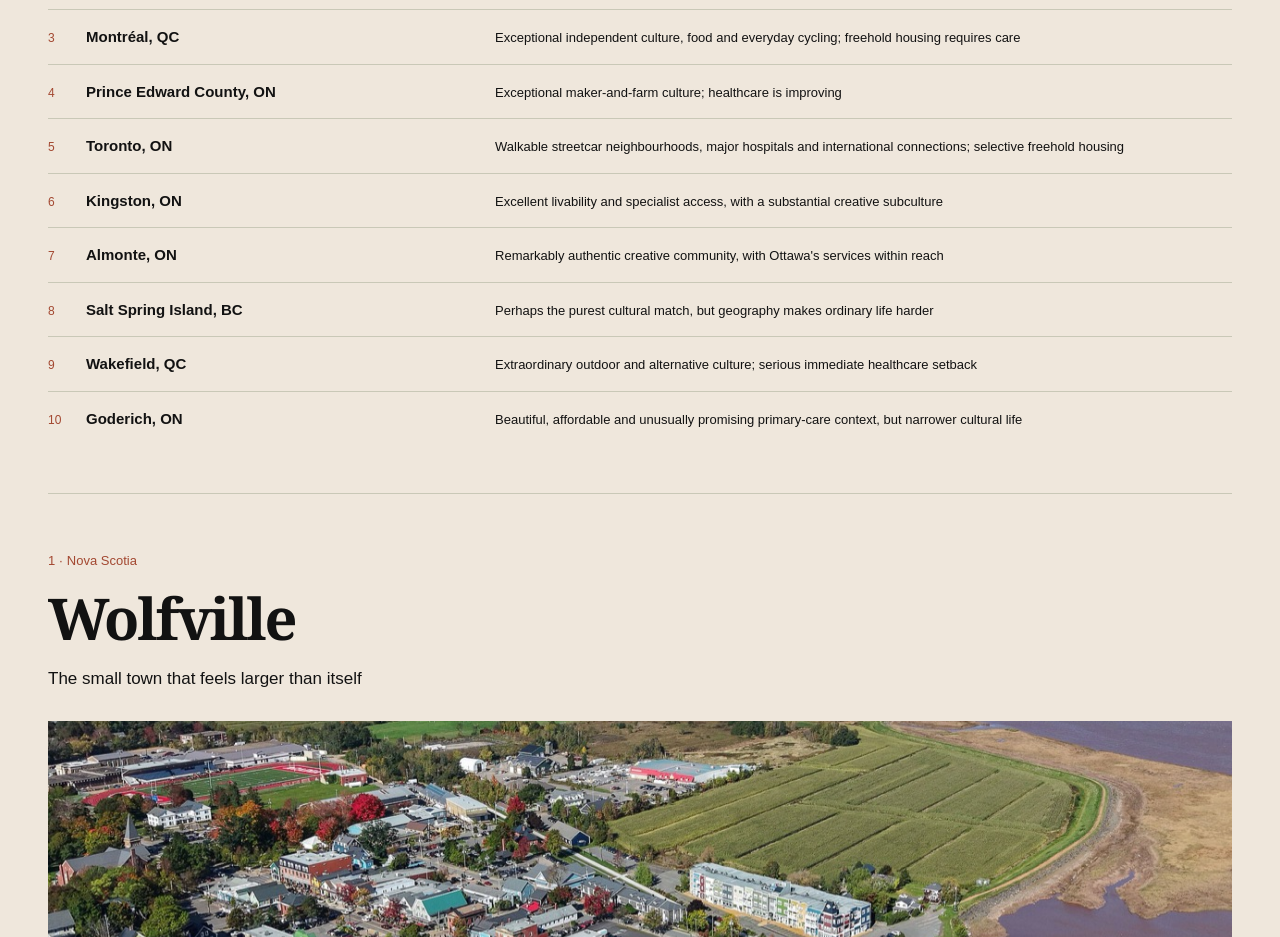
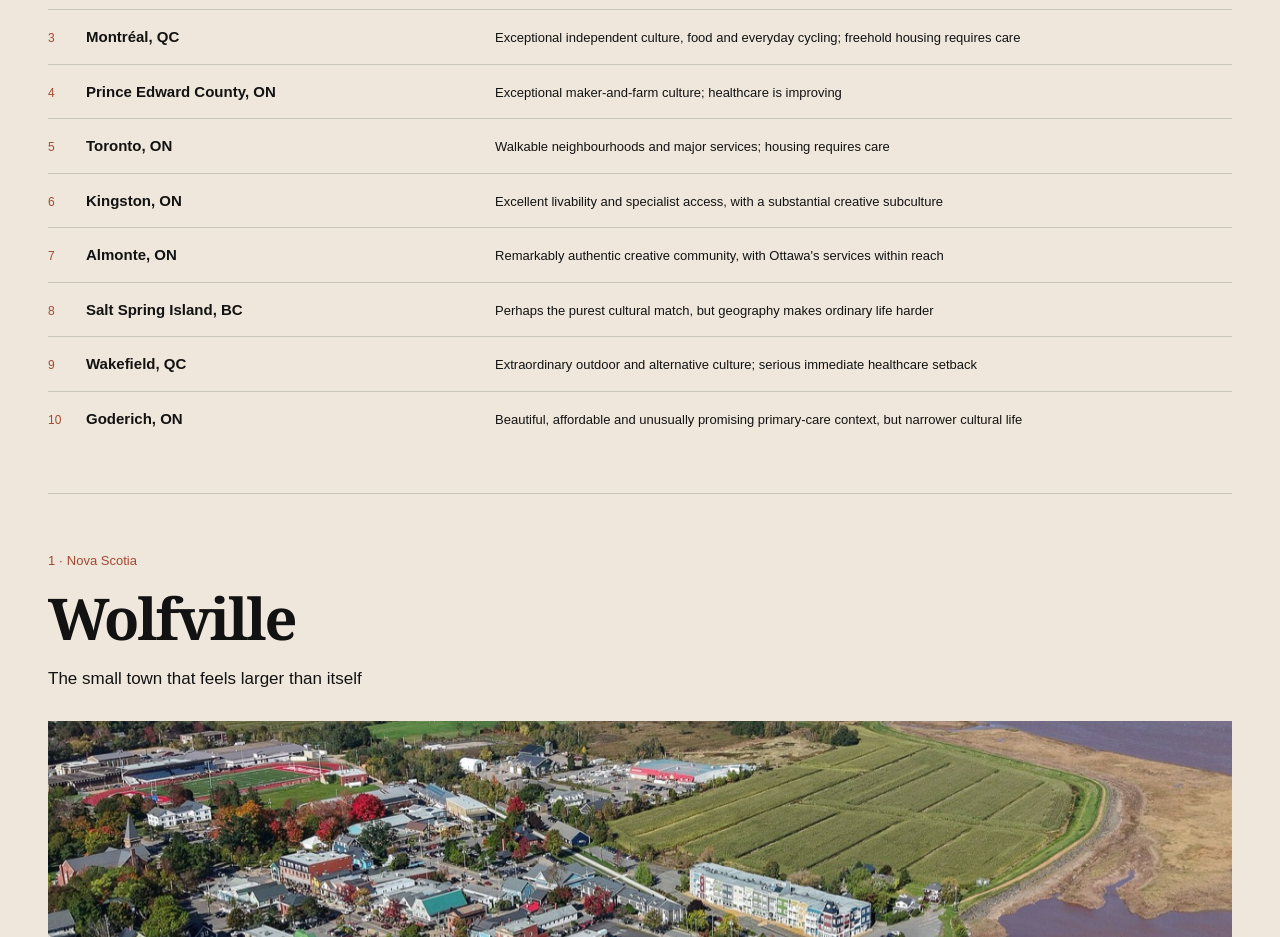
Before and after one commit to saadasif/AsifEngineeringSite, a website: page next-place.html in a window 1280 px wide. Shown: the part 1140-2077 px from the top of the page. Drawn offline with Linux system fonts and the light colour scheme; a web font is replaced by a local one.

Commit message:
Shorten Toronto shortlist description

```diff
--- a/next-place.html
+++ b/next-place.html
@@ -69,7 +69,7 @@
                         <li><a href="#dartmouth"><span class="shortlist-rank">2</span><span class="shortlist-town">Dartmouth, NS</span><span class="shortlist-why">Strongest combination of community, food variety, healthcare access and everyday convenience</span></a></li>
                         <li><a href="#montreal"><span class="shortlist-rank">3</span><span class="shortlist-town">Montréal, QC</span><span class="shortlist-why">Exceptional independent culture, food and everyday cycling; freehold housing requires care</span></a></li>
                         <li><a href="#prince-edward-county"><span class="shortlist-rank">4</span><span class="shortlist-town">Prince Edward County, ON</span><span class="shortlist-why">Exceptional maker-and-farm culture; healthcare is improving</span></a></li>
-                        <li><a href="#toronto"><span class="shortlist-rank">5</span><span class="shortlist-town">Toronto, ON</span><span class="shortlist-why">Walkable streetcar neighbourhoods, major hospitals and international connections; selective freehold housing</span></a></li>
+                        <li><a href="#toronto"><span class="shortlist-rank">5</span><span class="shortlist-town">Toronto, ON</span><span class="shortlist-why">Walkable neighbourhoods and major services; housing requires care</span></a></li>
                         <li><a href="#kingston"><span class="shortlist-rank">6</span><span class="shortlist-town">Kingston, ON</span><span class="shortlist-why">Excellent livability and specialist access, with a substantial creative subculture</span></a></li>
                         <li><a href="#almonte"><span class="shortlist-rank">7</span><span class="shortlist-town">Almonte, ON</span><span class="shortlist-why">Remarkably authentic creative community, with Ottawa&#x27;s services within reach</span></a></li>
                         <li><a href="#salt-spring"><span class="shortlist-rank">8</span><span class="shortlist-town">Salt Spring Island, BC</span><span class="shortlist-why">Perhaps the purest cultural match, but geography makes ordinary life harder</span></a></li>
```
